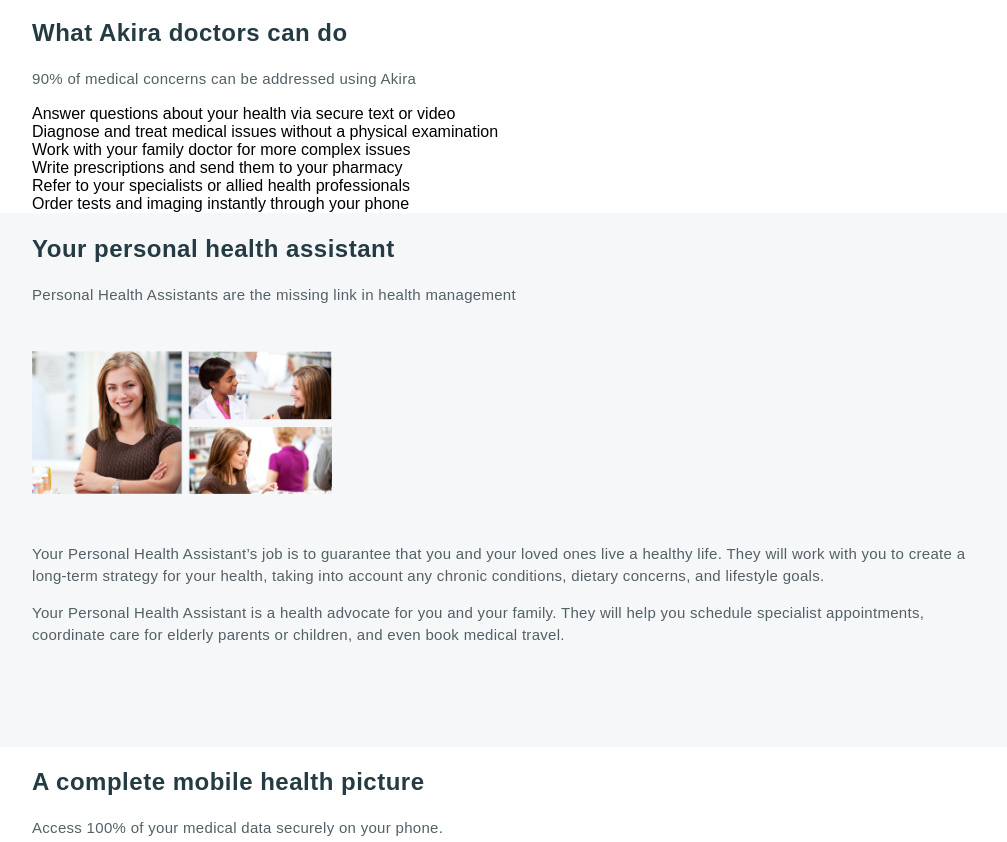
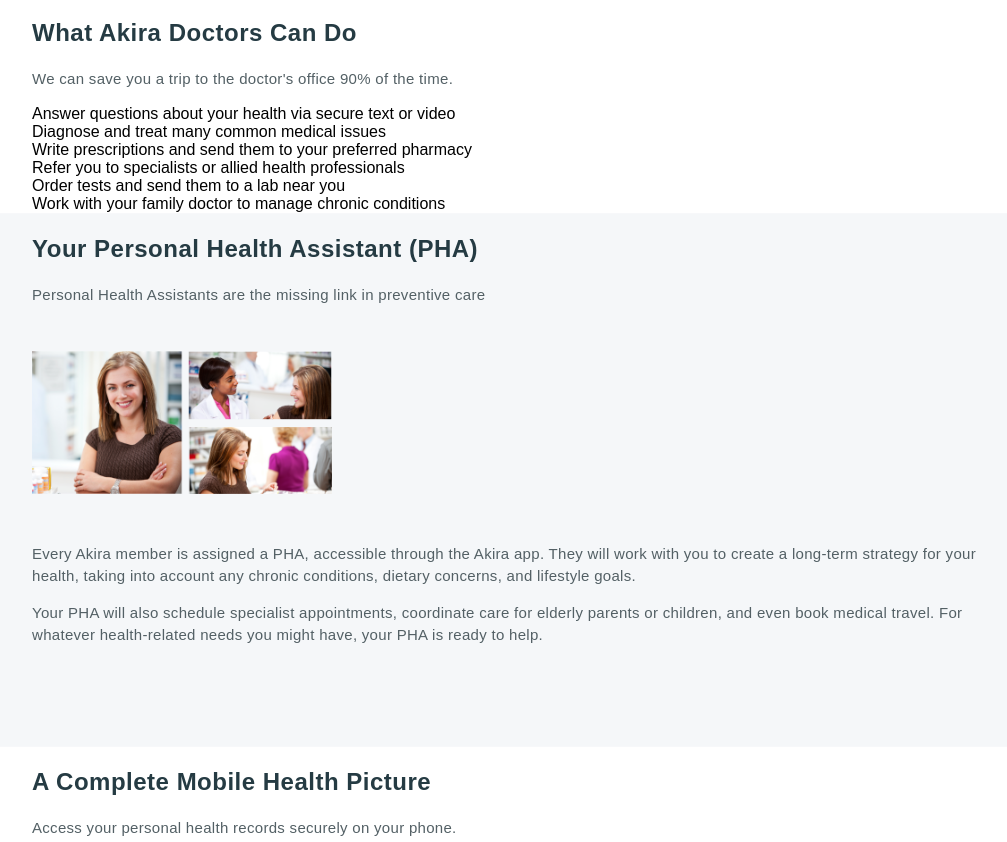
Before and after one commit to d9su/akira.md, a website: page src/about.html in a window 1280 px wide. Shown: the part 1102-1944 px from the top of the page, without its empty margins (128-1135 px from the left). Drawn offline with nearby package versions, Linux system fonts and the light colour scheme; files that its build step writes are made by us from their sources.

Commit message:
More copy changes, including about.html

```diff
--- a/src/about.html
+++ b/src/about.html
@@ -1,7 +1,7 @@
 <!DOCTYPE html>
 <html>
 <head>
-    <title>Akira</title>
+    <title>Akira - A doctor in your pocket</title>
     <meta name="viewport" content="width=device-width, initial-scale=1">
     <link rel="stylesheet" type="text/css" href="style.css">
 </head>
@@ -37,7 +37,7 @@
                     About us
                 </h1>
                 <p>
-                    At Akira, we believe in using technology to change people's lives. We're passionate people who want to make health care better.
+                    We're building a world-class medical experience that is radically more convenient than anything available today. We're on a mission to bring Canadian healthcare into the 21st century - and beyond.
                 </p>
             </div>
         </div>
@@ -47,7 +47,7 @@
         <div class="_block-wrapper">
             <div class="_block-content" id="on-demand">
                 <h2>
-                    On-demand medical advice
+                    No More Waiting Rooms
                 </h2>
                 <p>
                     Our staff physicians have your medical records and can provide immediate, personalized advice via secure text. If they need to see you, a quick video call can be initiated right from the app or in a browser. We see every interaction as an opportunity to learn more about you so we can provide better care in the future.
@@ -62,21 +62,21 @@
         <div class="_block-wrapper">
             <div class="_block-content" id="features">
                 <h2>
-                    What Akira doctors can do
+                    What Akira Doctors Can Do
                 </h2>
                 <p>
-                    90% of medical concerns can be addressed using Akira
+                    We can save you a trip to the doctor's office 90% of the time.
                 </p>
                 <div class="content-divider"></div>
             </div>
 
             <div class="tiles">
                 <div class="_tile -answer">Answer questions about your health via secure text or video</div>
-                <div class="_tile -diagnose">Diagnose and treat medical issues without a physical examination</div>
-                <div class="_tile -work">Work with your family doctor for more complex issues</div>
-                <div class="_tile -write">Write prescriptions and send them to your pharmacy</div>
-                <div class="_tile -refer">Refer to your specialists or allied health professionals</div>
-                <div class="_tile -order">Order tests and imaging instantly through your phone</div>
+                <div class="_tile -diagnose">Diagnose and treat many common medical issues</div>
+                <div class="_tile -write">Write prescriptions and send them to your preferred pharmacy</div>
+                <div class="_tile -refer">Refer you to specialists or allied health professionals</div>
+                <div class="_tile -order">Order tests and send them to a lab near you</div>
+                <div class="_tile -work">Work with your family doctor to manage chronic conditions</div>
             </div>
         </div>
     </div>
@@ -85,20 +85,20 @@
         <div class="_block-wrapper">
             <div class="_block-content" id="assistant">
                 <h2>
-                    Your personal health assistant
+                    Your Personal Health Assistant (PHA)
                 </h2>
                 <p>
-                    Personal Health Assistants are the missing link in health management
+                    Personal Health Assistants are the missing link in preventive care
                 </p>
 
                 <img class="-illustration" src="/img/personalassistant.png" />
 
                 <div class="_content-copy">
                     <p>
-                        Your Personal Health Assistant’s job is to guarantee that you and your loved ones live a healthy life. They will work with you to create a long-term strategy for your health, taking into account any chronic conditions, dietary concerns, and lifestyle goals.
+                        Every Akira member is assigned a PHA, accessible through the Akira app. They will work with you to create a long-term strategy for your health, taking into account any chronic conditions, dietary concerns, and lifestyle goals.
                     </p>
                     <p>
-                        Your Personal Health Assistant is a health advocate for you and your family. They will help you schedule specialist appointments, coordinate care for elderly parents or children, and even book medical travel.
+                        Your PHA will also schedule specialist appointments, coordinate care for elderly parents or children, and even book medical travel. For whatever health-related needs you might have, your PHA is ready to help.
                     </p>
                 </div>
             </div>
@@ -109,10 +109,10 @@
         <div class="_block-wrapper">
             <div class="_block-content">
                 <h2>
-                    A complete mobile health picture
+                    A Complete Mobile Health Picture
                 </h2>
                 <p>
-                    Access 100% of your medical data securely on your phone.
+                    Access your personal health records securely on your phone.
                 </p>
                 <div class="content-divider"></div>
             </div>
@@ -138,7 +138,7 @@
                         “Our goal is to combine cutting-edge technology with a world-class medical team to help you live a longer, healthier life.”
                     </p>
                     <span>
-                        &mdash; Dustin Walper
+                        &mdash; Dustin Walper, CEO, Akira
                     </span>
                 </li>
             </ul>
@@ -152,7 +152,7 @@
                     Careers at Akira
                 </h2>
                 <p>
-                    We’re looking for top-tier talent to solve complex problems, everyday.
+                    Want to change the world? Akira might be the place for you.
                 </p>
             </div>
 
@@ -179,10 +179,10 @@
         <div class="_block-wrapper">
             <div class="_block-content -hero">
                 <h2>
-                    The future of Akira
+                    The Future of Akira
                 </h2>
                 <p>
-                    We’re on a fanatical mission to make world-class healthcare convenient and accessible to all of humanity. Our long-term goal is to double the average global lifespan to 140 years. We intend to build a healthcare platform that can manage the health of billions.
+                    We want to make healthcare convenient and accessible to all of humanity. Our long-term goal is to double the average global lifespan to 140 years.
                 </p>
             </div>
         </div>
```
